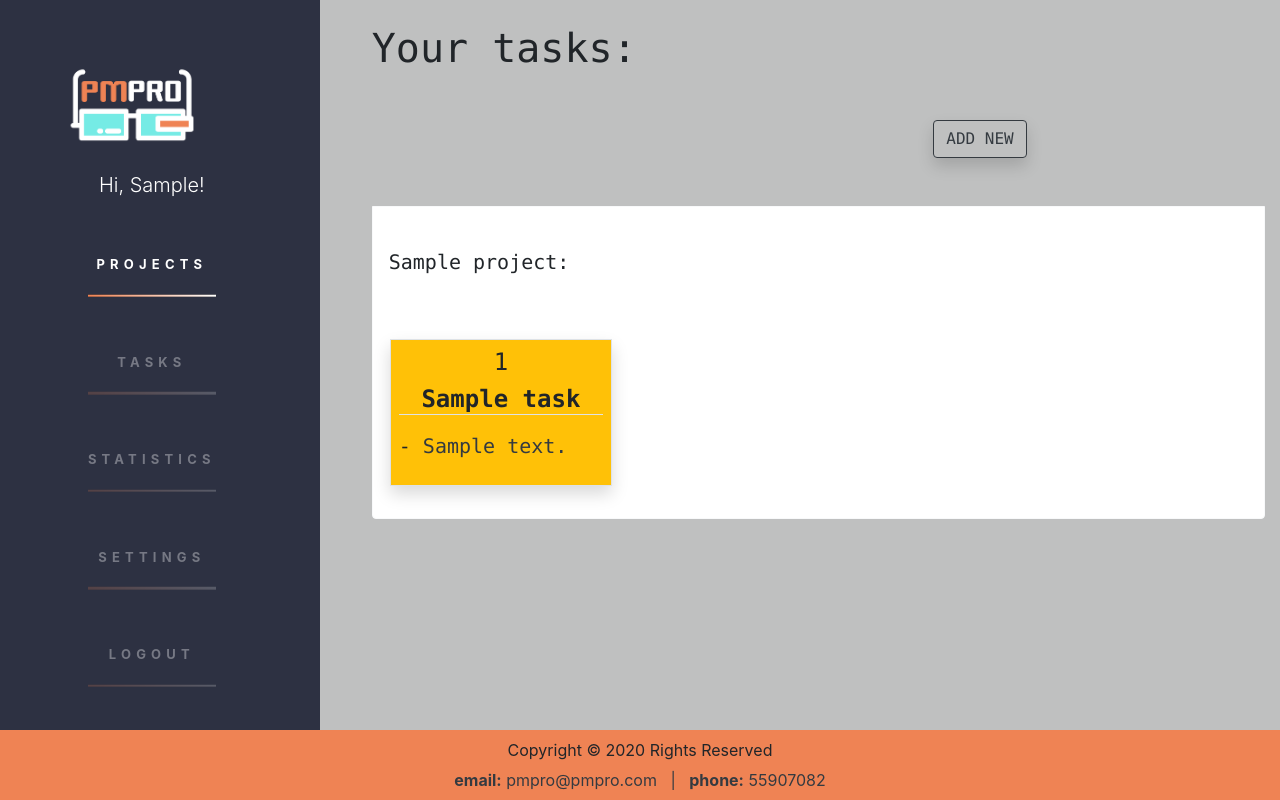
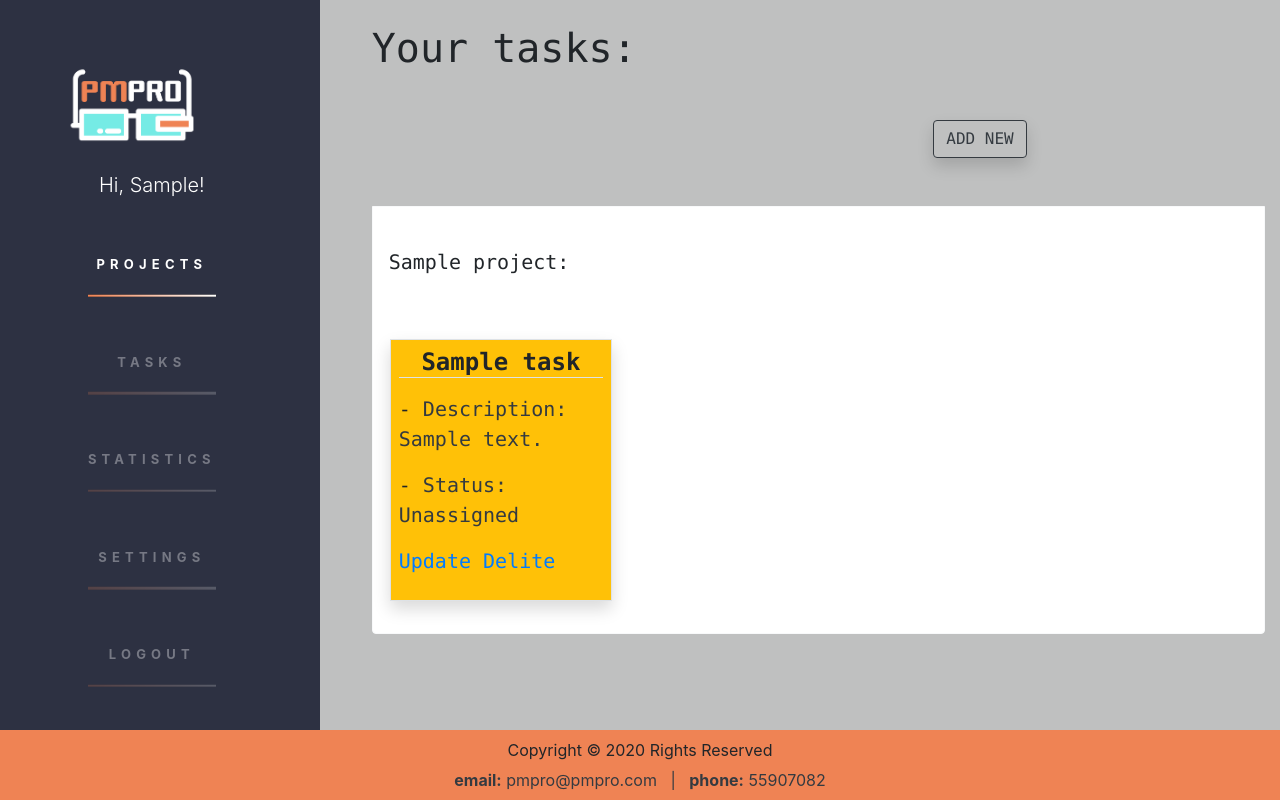
Before and after one commit to astDeniss/pmpro, a Django app: page /tasks/ in a window 1280 px wide. Run offline with Django 3.2, Linux system fonts and the light colour scheme; a user stored in the database is signed in; tables that the repository leaves empty hold one stand-in row (values such as "Sample post"); some libraries are stand-ins or nearby versions.

Commit message:
update and delite

```diff
--- a/PMpro/tasks/urls.py
+++ b/PMpro/tasks/urls.py
@@ -1,7 +1,7 @@
 from django.contrib.auth.decorators import login_required
 from django.urls import path
 from .views import ProjectListView, add_project, add_task, \
-    ProjectDetailView, ProjectDeleteView, \
+    ProjectDetailView, ProjectDeleteView, TaskUpdateView, TaskDeleteView, \
     TaskListView, ProjectUpdateView, project_analytics
 
 urlpatterns = [
@@ -11,6 +11,8 @@ urlpatterns = [
     path('projects/<int:pk>/', login_required(ProjectDetailView.as_view()), name="project-detail"),
     path('projects/delete/<int:pk>/', login_required(ProjectDeleteView.as_view()), name="project-delete"),
     path('projects/update/<int:pk>/', login_required(ProjectUpdateView.as_view()), name="project-update"),
+    path('task/update/<int:pk>/', login_required(TaskUpdateView.as_view()), name="task-update"),
+    path('task/delete/<int:pk>/', login_required(TaskDeleteView.as_view()), name="task-delete"),
     path('tasks/', login_required(TaskListView.as_view()), name="tasks-list"),
     path('projects/analytics/<int:pk>/', login_required(project_analytics), name="project-analytics"),
     path('tasks/add/', login_required(add_task), name="add-task"),
--- a/PMpro/tasks/views.py
+++ b/PMpro/tasks/views.py
@@ -86,6 +86,19 @@ class ProjectUpdateView(UpdateView):
     success_url = reverse_lazy('projects-list')
 
 
+class TaskUpdateView(UpdateView):
+    model = Task
+    template_name = 'task_update.html'
+    fields = ['title', 'deadline', 'description', 'status']
+    success_url = reverse_lazy('tasks-list')
+
+
+class TaskDeleteView(DeleteView):
+    model = Task
+    template_name = 'task_confirm_delete.html'
+    success_url = reverse_lazy('tasks-list')
+
+
 class TaskListView(ListView):
     model = Project
     template_name = "tasks.html"
--- a/PMpro/templates/tasks.html
+++ b/PMpro/templates/tasks.html
@@ -21,12 +21,19 @@
                         {% for task in object.tasks.all %}
 
                                 <div class="col-3 m-3 p-2 bg-warning border shadow">
-                                    <div class="border-dark rounded-circle">
-                                    <h4 class="text-center">{{task.id}}</h4>
-                                    </div>
+
                                     <h4 class="text-center font-weight-bold border-bottom">{{task.title}} <br/></h4>
+                                    <p class="mt-3">- <a href="#" class="text-dark">Description: {{task.description}}</p></a>
+                                    <p class="mt-3">- <a href="#" class="text-dark">Status: {{task.status}}</p></a>
+                                    <p>
+                                        <a href="{% url 'task-update' task.id %}">
+                                        Update
+                                        </a>
+                                        <a href="{% url 'task-delete' task.id %}">
+                                        Delite
+                                        </a>
+                                    </p>
 
-                                    <p class="mt-3">- <a href="#" class="text-dark">{{task.description}}</p></a>
 
                                 </div>
 
```
Also changed, not shown: PMpro/templates/task_confirm_delete.html (added, +12 -0 lines), PMpro/templates/task_update.html (added, +36 -0 lines).
